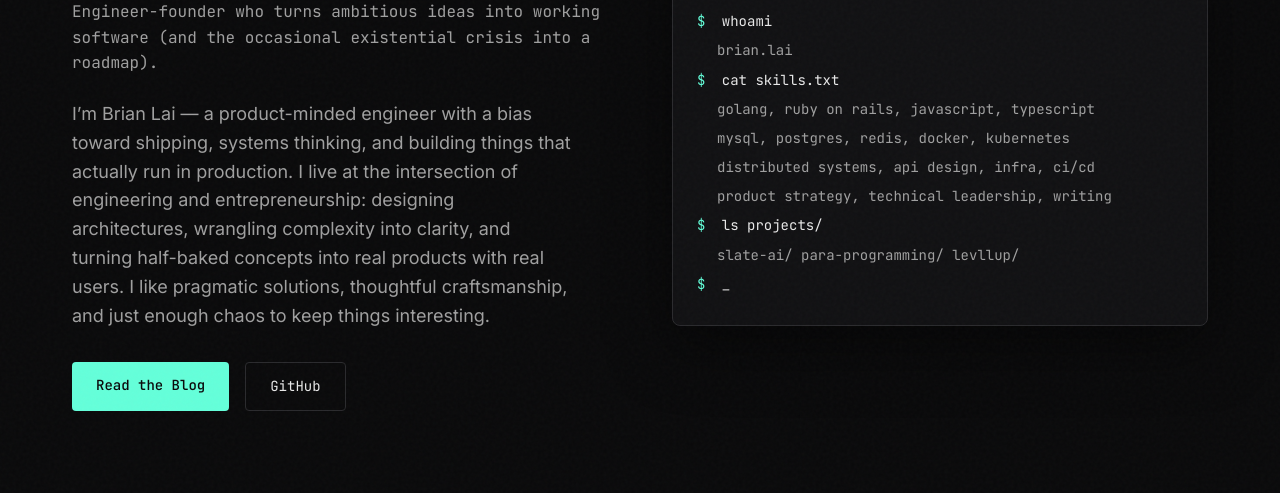
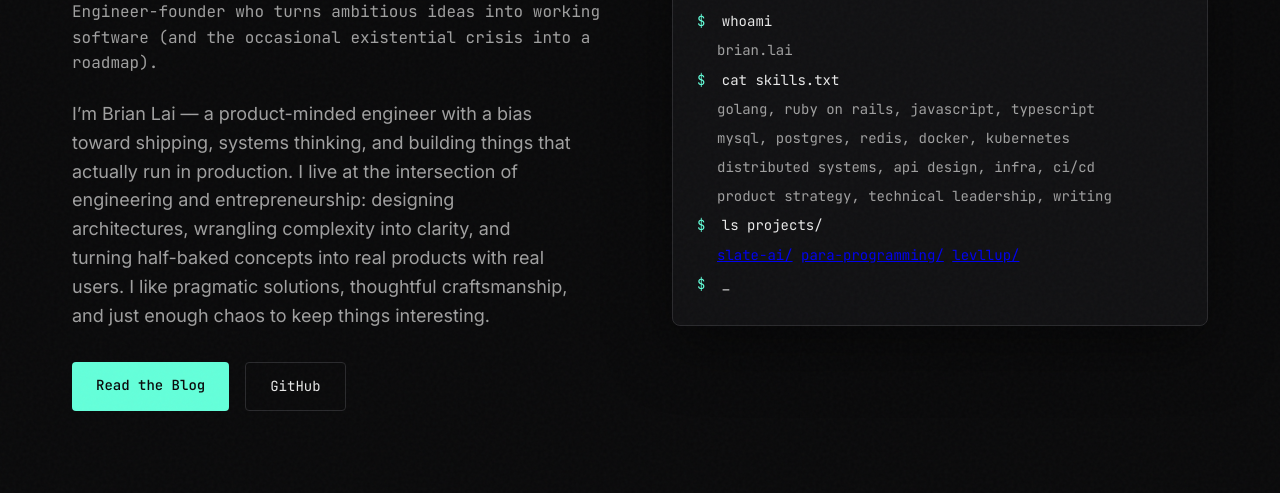
Before and after one commit to brian-lai/blai-blog, a plain HTML site: page index.html in a window 1280 px wide. Shown: the part 307-800 px from the top of the page. Drawn offline with Linux system fonts and the light colour scheme.

Commit message:
add links to projects

```diff
--- a/index.html
+++ b/index.html
@@ -58,7 +58,7 @@
                     <p class="output">product strategy, technical leadership, writing</p>
 
                     <p><span class="prompt">$</span> ls projects/</p>
-                    <p class="output">slate-ai/ para-programming/ levllup/</p>
+                    <p class="output"><a href="https://app.buildslate.dev">slate-ai/</a> <a href="https://github.com/brian-lai/para-programming">para-programming/</a> <a href="https://levllup.com">levllup/</a></p>
 
                     <p><span class="prompt">$</span> <span class="cursor">_</span></p>
                 </div>
```
